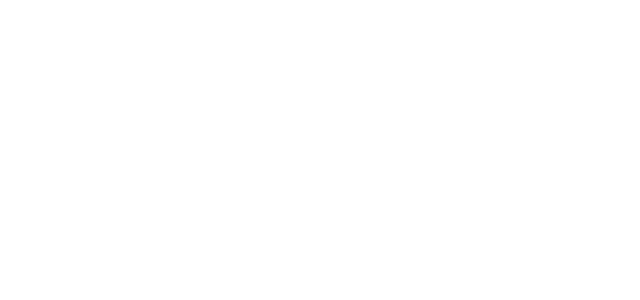
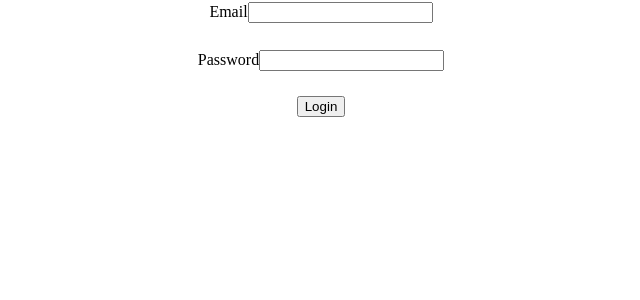
Before and after one commit to Samju200/foodbag, a React (Create React App) app: page /foodbag/login in a window 1280 px wide. Before the commit this address had no page. Shown: the top 300 px of the page, without its empty margins (319-959 px from the left). Built offline with nearby package versions, Linux system fonts and the light colour scheme.

Commit message:
food bag22

```diff
--- a/package.json
+++ b/package.json
@@ -2,8 +2,9 @@
   "name": "foodbag",
   "version": "0.1.0",
   "homepage": "https://samju200.github.io/foodbag",
-  "private": true,
+  "private": false,
   "dependencies": {
+    "@auth0/auth0-react": "^2.0.0",
     "@reduxjs/toolkit": "^1.9.1",
     "@testing-library/jest-dom": "^5.16.5",
     "@testing-library/react": "^13.4.0",
--- a/src/App.js
+++ b/src/App.js
@@ -7,13 +7,22 @@
 import Verification from './components/Verification';
 import OrderSuccessful from './components/OrderSuccessful';
 import OrderUnsuccessful from './components/OrderUnsuccessful';
+import { Auth0Provider } from '@auth0/auth0-react';
+import Login from './components/Login';
 
 function App() {
   return (
     <div className="App">
-      <BrowserRouter>
+      <Auth0Provider
+        domain="your-domain.auth0.com"
+        clientId="your-client-id"
+        redirectUri={window.location.origin}
+      >
+        <BrowserRouter basename="foodbag">
           <Routes>
-          <Route path="/" element={<Home />} />
+            <Route path="/foodbag" element={<Home />} />
+            <Route path="/login" element={<Login />} />
+
             <Route path="/vendor" element={<Vendor />} />
             <Route path="/cart" element={<CartPage />} />
             <Route path="/cart/verification" element={<Verification />} />
@@ -21,6 +30,7 @@
             <Route path="/unsuccess" element={<OrderUnsuccessful />} />
           </Routes>
         </BrowserRouter>
+      </Auth0Provider>
     </div>
   );
 }
--- /dev/null
+++ b/src/components/Login.js
@@ -0,0 +1,43 @@
+import React, { useState } from 'react';
+import { useAuth0 } from '@auth0/auth0-react';
+import './login.css';
+
+function Login() {
+  const { loginWithRedirect } = useAuth0();
+  const [email, setEmail] = useState('');
+  const [password, setPassword] = useState('');
+
+  const handleSubmit = (e) => {
+    e.preventDefault();
+    loginWithRedirect({
+      email,
+      password,
+    });
+  };
+
+  return (
+    <form onSubmit={handleSubmit} className="login">
+      <label>
+        Email
+        <input
+          type="email"
+          value={email}
+          onChange={(e) => setEmail(e.target.value)}
+        />
+      </label>
+      <br />
+      <label>
+        Password
+        <input
+          type="password"
+          value={password}
+          onChange={(e) => setPassword(e.target.value)}
+        />
+      </label>
+      <br />
+      <button type="submit">Login</button>
+    </form>
+  );
+}
+
+export default Login;
--- /dev/null
+++ b/src/components/login.css
@@ -0,0 +1,7 @@
+.login {
+  display: flex;
+  flex-direction: column;
+  justify-content: center;
+  align-items: center;
+  place-items: center;
+}
```
Also changed, not shown: 1 other file (tests, documents, lock files or other folders). Lines whose indentation alone changed are shown as unchanged.
